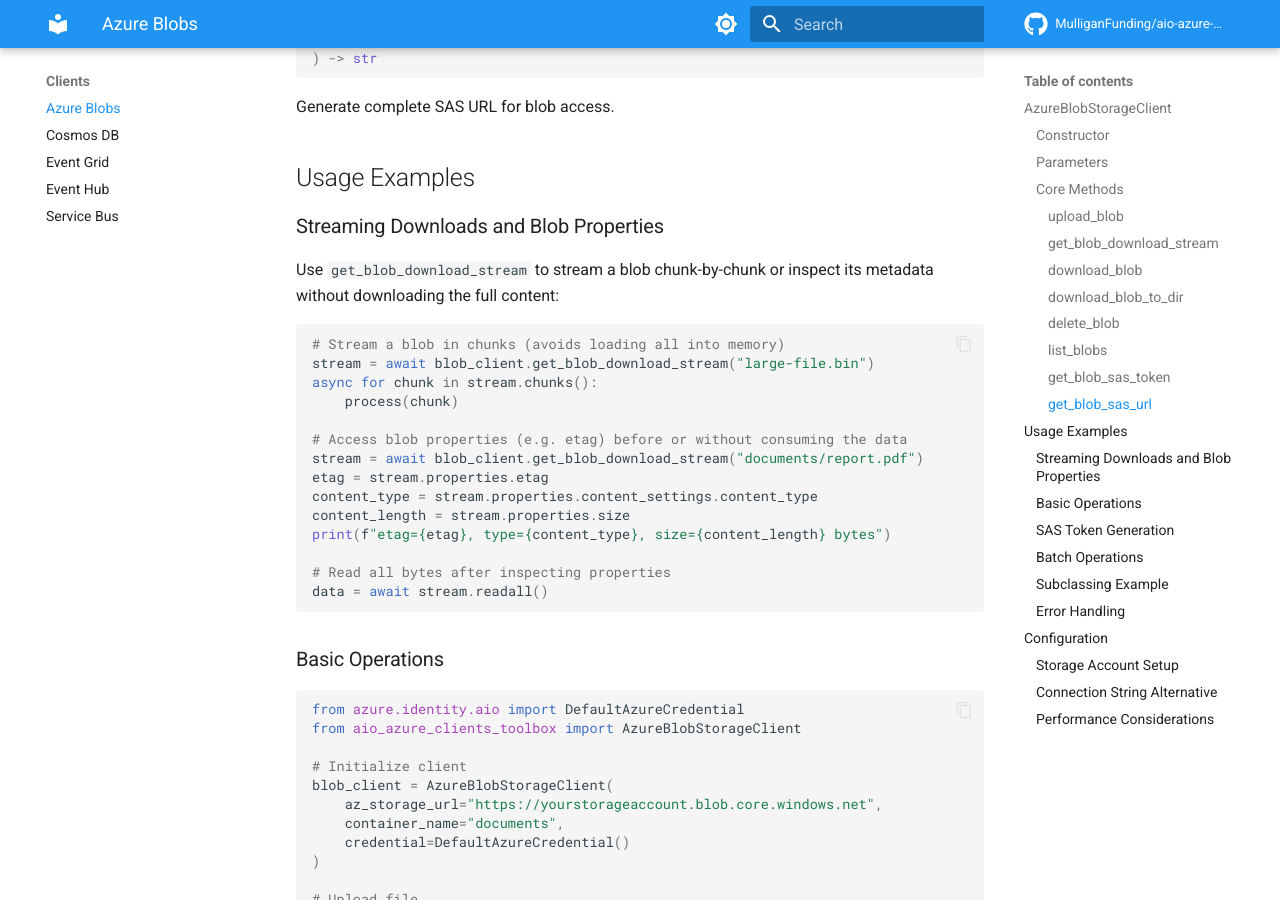
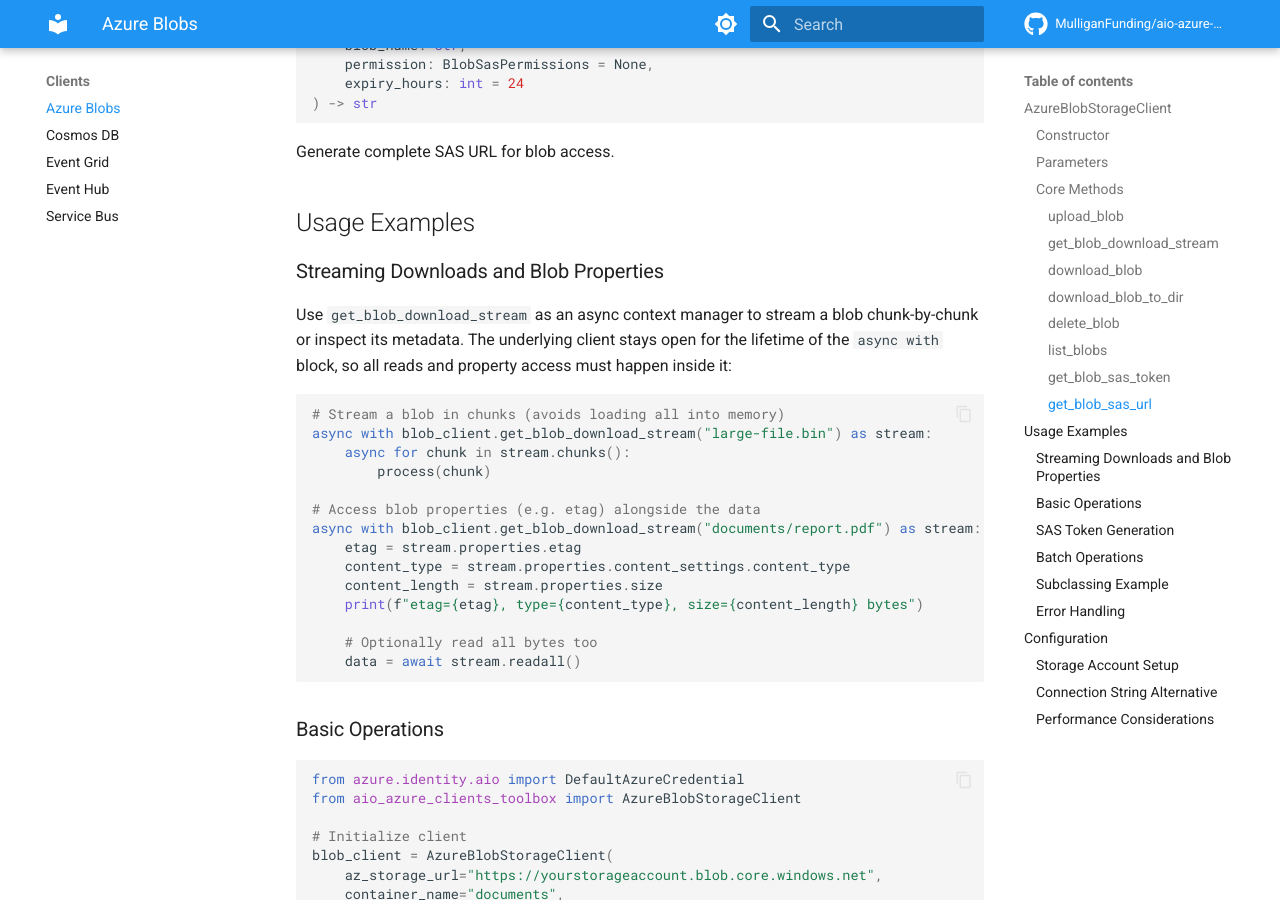
Before and after one commit to MulliganFunding/aio-azure-clients-toolbox, an MkDocs documentation site: the page built from docs/clients/azure-blobs.md, in a window 1280 px wide and 900 px high, scrolled down 2301 px. Built offline with MkDocs 1.6.1 and Material for MkDocs 9.7.7, drawn with Linux system fonts in a browser that asks for light colours; comment, search, counter and statistics services are not loaded; some of the changed text lies outside the part shown.

Commit message:
Switch to async context manager to hold open conection while in use

````diff
--- a/docs/clients/azure-blobs.md
+++ b/docs/clients/azure-blobs.md
@@ -39,13 +39,14 @@
 #### get_blob_download_stream
 
 ```python
-async def get_blob_download_stream(blob_name: str, **kwargs) -> StorageStreamDownloader
+@asynccontextmanager
+async def get_blob_download_stream(blob_name: str, **kwargs) -> AsyncIterator[StorageStreamDownloader]
 ```
 
-Get a `StorageStreamDownloader` for the blob without loading it entirely into memory. Use this when you want to:
+Async context manager that yields a `StorageStreamDownloader` for the blob, keeping the underlying `BlobClient` open for the duration of the `async with` block. Use this when you want to:
 
 - Stream a large blob chunk-by-chunk to another service
-- Access blob metadata (e.g. `etag`, `content_length`, `content_type`) before or without consuming the data
+- Access blob metadata (e.g. `etag`, `size`, `content_settings.content_type`) before or without consuming the data
 
 Raises `AzureBlobError` if the blob cannot be accessed.
 
@@ -115,23 +116,23 @@
 
 ### Streaming Downloads and Blob Properties
 
-Use `get_blob_download_stream` to stream a blob chunk-by-chunk or inspect its metadata without downloading the full content:
+Use `get_blob_download_stream` as an async context manager to stream a blob chunk-by-chunk or inspect its metadata. The underlying client stays open for the lifetime of the `async with` block, so all reads and property access must happen inside it:
 
 ```python
 # Stream a blob in chunks (avoids loading all into memory)
-stream = await blob_client.get_blob_download_stream("large-file.bin")
-async for chunk in stream.chunks():
-    process(chunk)
+async with blob_client.get_blob_download_stream("large-file.bin") as stream:
+    async for chunk in stream.chunks():
+        process(chunk)
 
-# Access blob properties (e.g. etag) before or without consuming the data
-stream = await blob_client.get_blob_download_stream("documents/report.pdf")
-etag = stream.properties.etag
-content_type = stream.properties.content_settings.content_type
-content_length = stream.properties.size
-print(f"etag={etag}, type={content_type}, size={content_length} bytes")
+# Access blob properties (e.g. etag) alongside the data
+async with blob_client.get_blob_download_stream("documents/report.pdf") as stream:
+    etag = stream.properties.etag
+    content_type = stream.properties.content_settings.content_type
+    content_length = stream.properties.size
+    print(f"etag={etag}, type={content_type}, size={content_length} bytes")
 
-# Read all bytes after inspecting properties
-data = await stream.readall()
+    # Optionally read all bytes too
+    data = await stream.readall()
 ```
 
 ### Basic Operations
````
Also changed, not shown: 4 other files.
